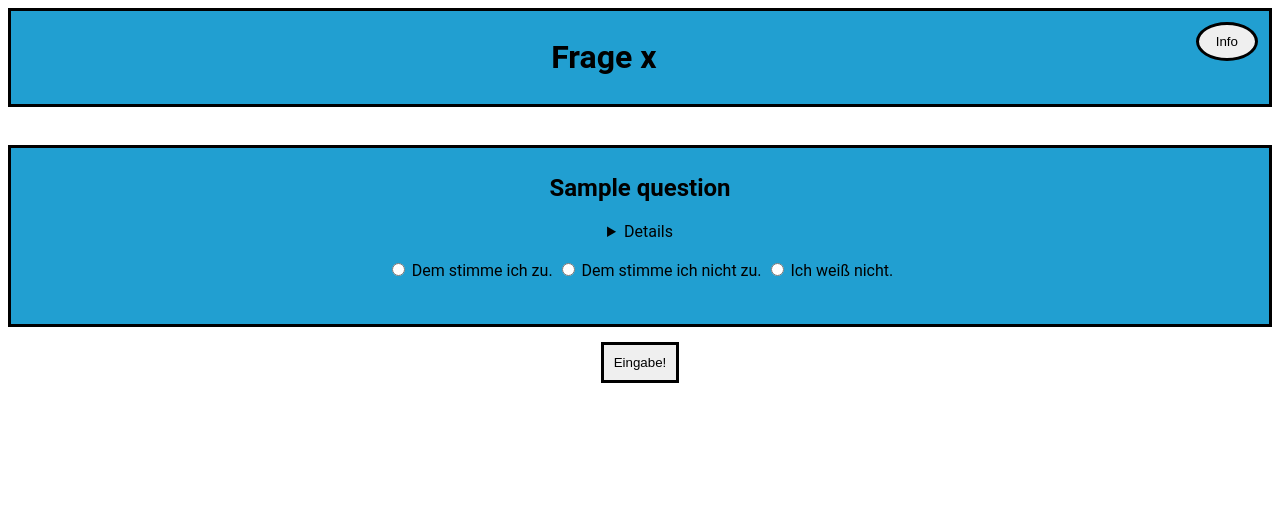
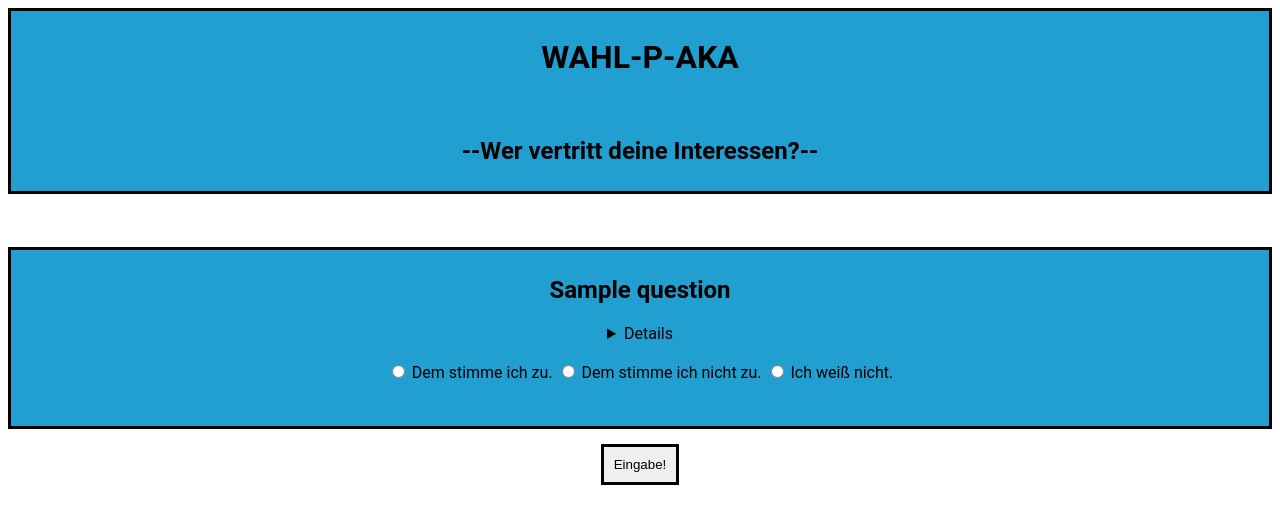
Before and after one commit to Jugendhackt/wahl-p-aka, a Flask app: template wahl_p_aka/templates/question_site.html in a window 1280 px wide. Shown: the top 524 px of the page. Run offline with Flask 2, Linux system fonts and the light colour scheme; the template is opened without the code that fills it: most values are stand-ins (such as "Sample title", 1, 10 or a date in 2020); some web fonts are replaced.

Commit message:
Update templates

```diff
--- a/wahl_p_aka/__init__.py
+++ b/wahl_p_aka/__init__.py
@@ -82,5 +82,4 @@ def result_site():
             "full_name": party[1]['full_name'],
             "percent": party[1]['percent'] / number_polls
         })
-    print(result)
     return flask.render_template("result.html", result=result)
--- a/wahl_p_aka/static/styles.css
+++ b/wahl_p_aka/static/styles.css
@@ -57,4 +57,5 @@ body {
     background-color: #219fd1;
     padding: 6px;
     border: 3px solid black;
+    margin-top: 15px;
 }
--- a/wahl_p_aka/templates/question_site.html
+++ b/wahl_p_aka/templates/question_site.html
@@ -6,9 +6,10 @@
 		<link rel="stylesheet" href="{{ url_for('static', filename='styles.css')}}">
 	</head>
 	<body>
-		<div id="question-frame">
-			<button id="info-button" style="float: right;">Info</button>
-			<h1 align="center" id="question-title"> Frage x</h1>
+		<div id="title-frame">
+			<h1 align="center">WAHL-P-AKA</h1>
+			<br/>
+			<h2 align="center">--Wer vertritt deine Interessen?--</h2>
 		</div>
 		<br/>
 		<br/>
```
